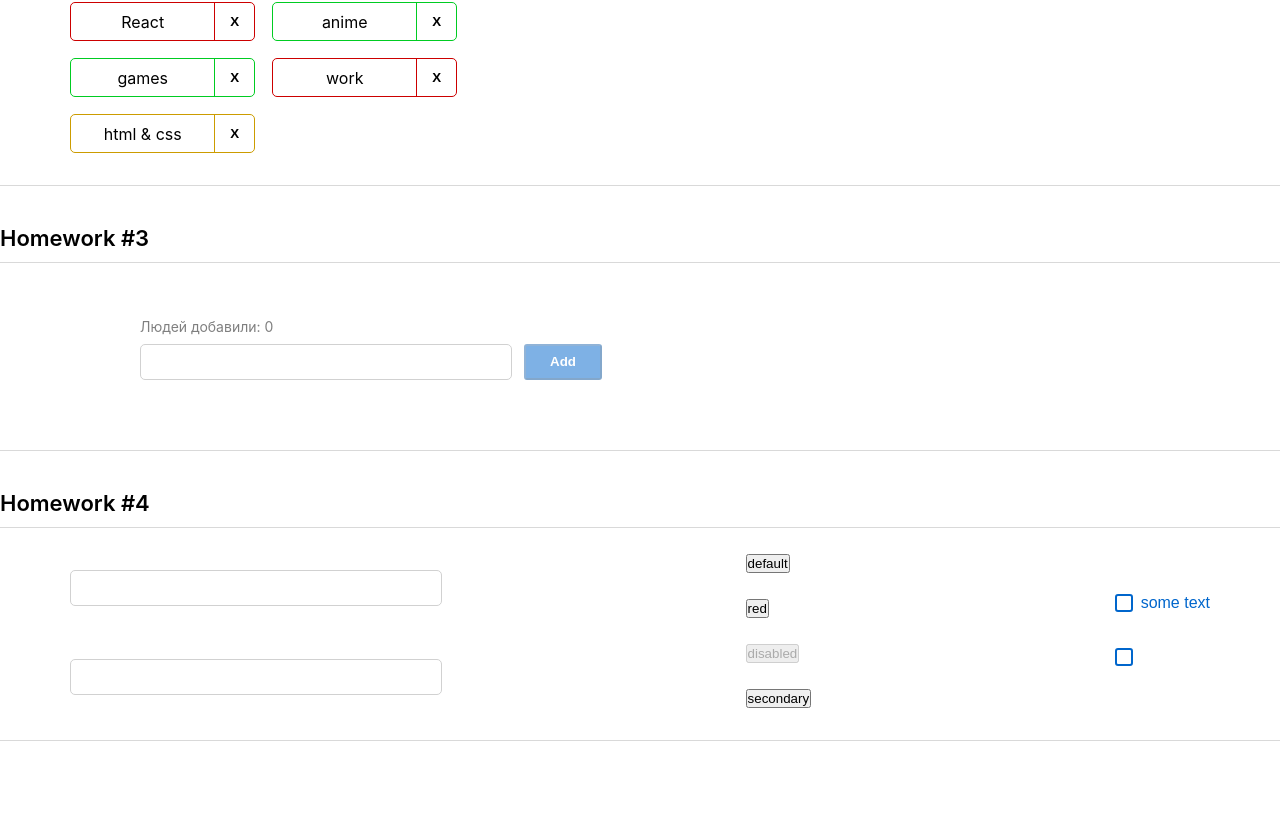
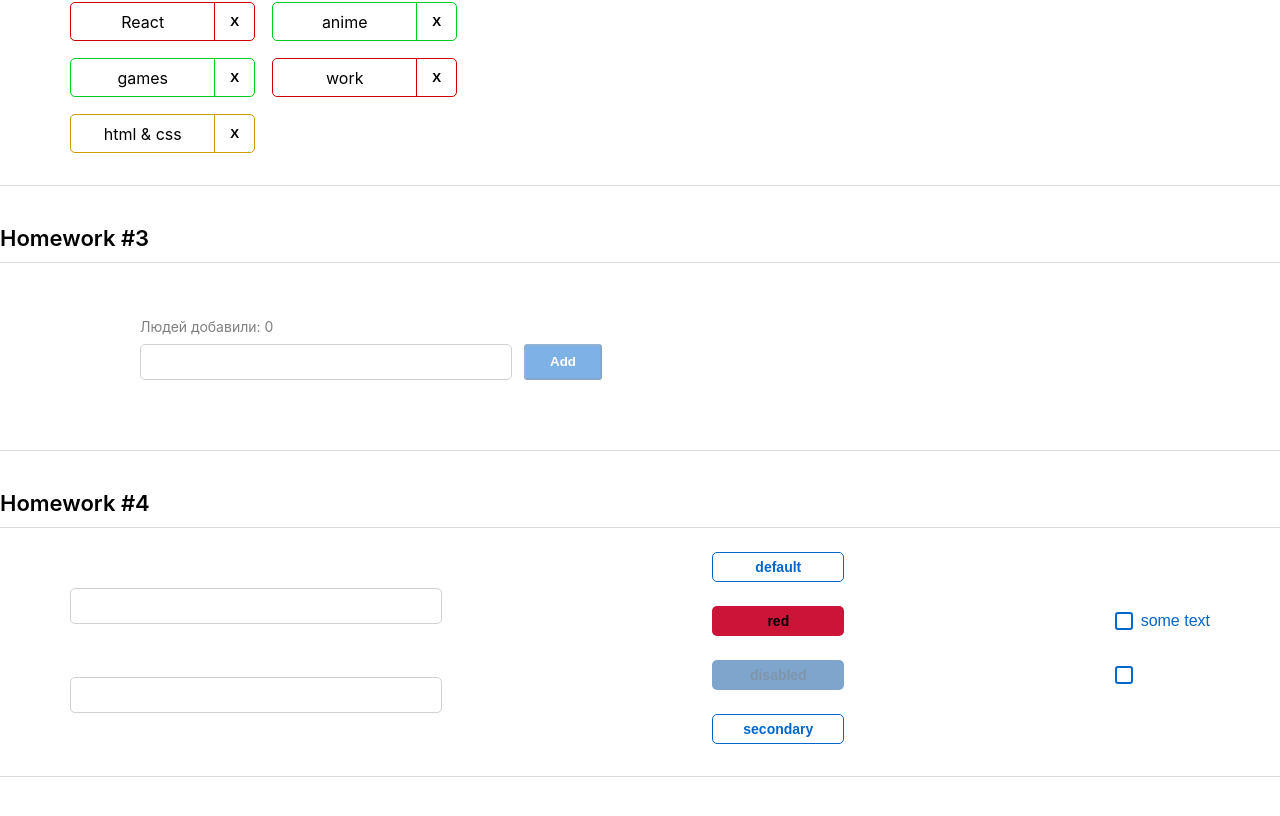
Before and after one commit to lufamukr/tuesday, a React (Create React App) app: page / in a window 1280 px wide. Shown: the part 553-1369 px from the top of the page. Before the commit the page ends 1333 px from the top, so only its background shows below. Built offline with nearby package versions, Linux system fonts and the light colour scheme.

Commit message:
tuesday hw4

```diff
--- a/src/s2-homeworks/hw04/common/c2-SuperButton/SuperButton.module.css
+++ b/src/s2-homeworks/hw04/common/c2-SuperButton/SuperButton.module.css
@@ -1,36 +1,61 @@
 .button {
+  width: 132px;
+  height: 30px;
+  font-size: 14px;
+  line-height: 20px;
+  font-weight: 600;
+  border-radius: 5px;
 }
 
 .disabled {
+  border: none;
 }
 
 .secondary {
+  border: 1px solid rgba(0, 102, 204, 1);
+  color: rgba(0, 102, 204, 1);
+  background-color: rgba(0, 102, 204, 1);
 }
 
 .default {
+  background-color: rgba(255, 255, 255, 1);
 }
 
 .red {
+  border: none;
+  background-color: rgba(204, 20, 57, 1);
 }
 
 .default:hover {
+  width: 167px;
 }
 
 .red:hover {
+  width: 167px;
 }
 
 .secondary:hover {
+  width: 167px;
 }
 
 
 .default:active {
+  background-color: black;
+  width: 149px;
 }
 
 .secondary:active {
+  background-color: black;
+  width: 149px;
 }
 
 .red:active {
+  background-color: black;
+  width: 149px;
 }
 
 .button:disabled {
+  background-color: rgba(0, 77, 153, 1);
+  color: rgba(0, 46, 92, 1);
+  opacity: 50%;
 }
--- a/src/s2-homeworks/hw04/common/c2-SuperButton/SuperButton.tsx
+++ b/src/s2-homeworks/hw04/common/c2-SuperButton/SuperButton.tsx
@@ -19,10 +19,11 @@ const SuperButton: React.FC<SuperButtonPropsType> = (
 ) => {
     const finalClassName = s.button
         + (disabled
-                ? '' + s.disabled
-                : xType === 'red')
-                    // ? ...
+                ?   ' ' + s.disabled
+                : ' ' + s.default)
+        + ( xType === 'red' ? ' ' + s.red : ' ' + s.secondary)
         + (className ? ' ' + className : '') // задачка на смешивание классов
+        console.log(finalClassName)
 
     return (
         <button
--- a/src/s2-homeworks/hw04/common/c3-SuperCheckbox/SuperCheckbox.tsx
+++ b/src/s2-homeworks/hw04/common/c3-SuperCheckbox/SuperCheckbox.tsx
@@ -28,7 +28,11 @@ const SuperCheckbox: React.FC<SuperCheckboxPropsType> = (
 ) => {
     const onChangeCallback = (e: ChangeEvent<HTMLInputElement>) => {
         // задачка на написание онченджа
-
+        if(onChangeChecked !== undefined)  {
+            onChangeChecked(e.currentTarget.checked)
+        } else if(onChange !== undefined) {
+            return onChange(e)
+        }
     }
 
     const finalInputClassName = s.checkbox
```
